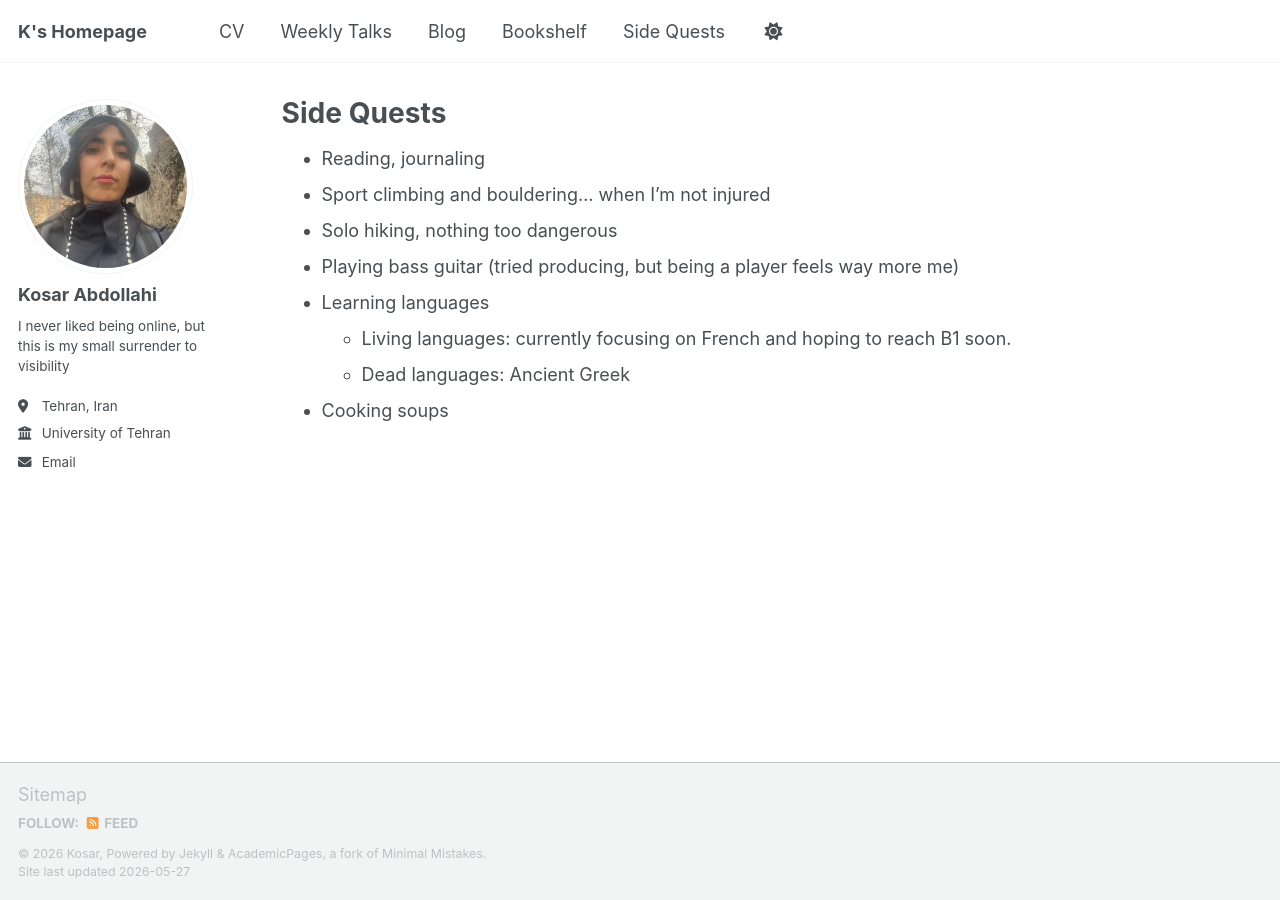
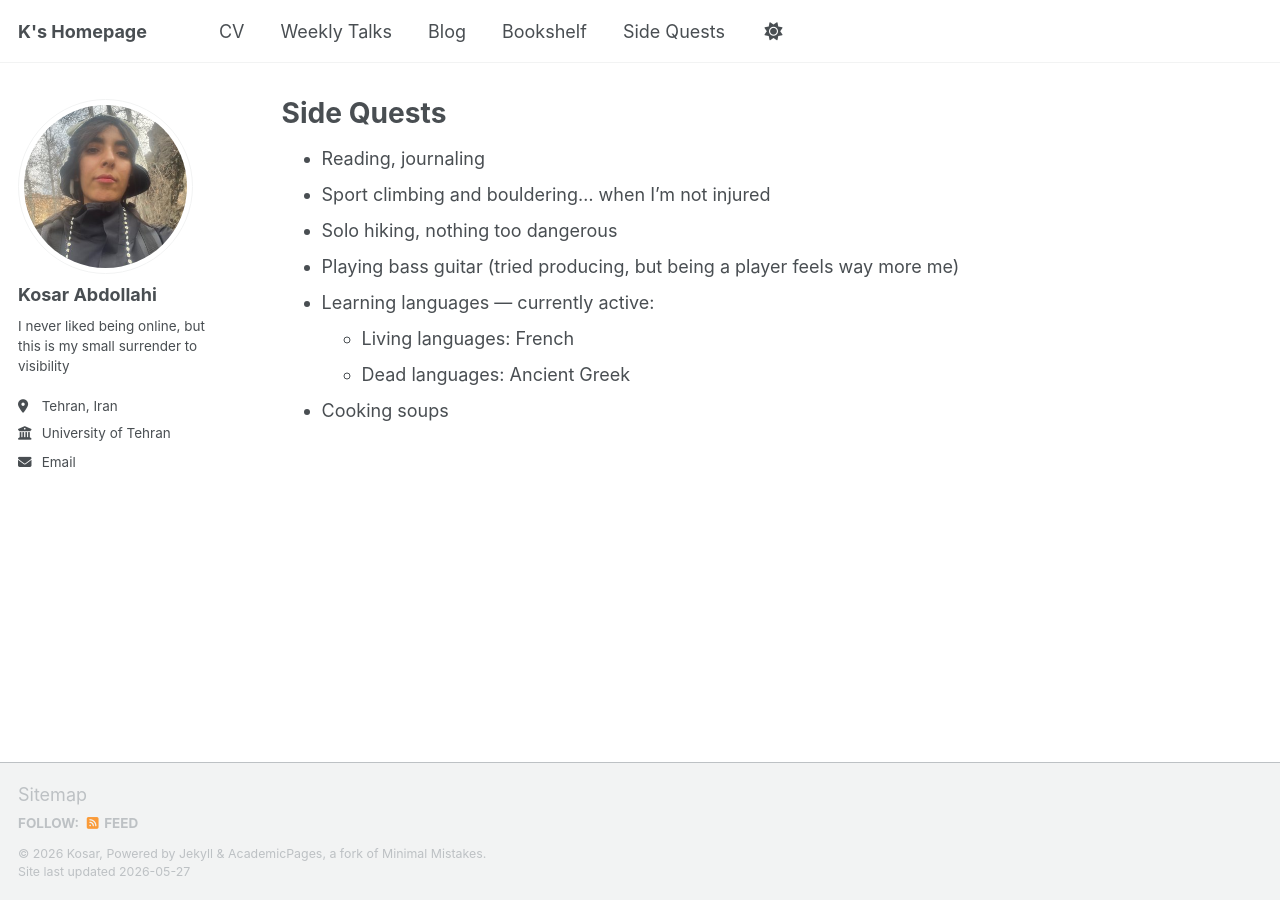
Before and after one commit to kabdollahi/kabdollahi.github.io, a Jekyll site: the page built from _pages/sidequests.md, in a window 1280 px wide. Built offline with Jekyll 4.4.1, drawn with Linux system fonts in a browser that asks for light colours; a script that is not in the unit is left out.

Commit message:
Update sidequests.md

```diff
--- a/_pages/sidequests.md
+++ b/_pages/sidequests.md
@@ -9,7 +9,7 @@ author_profile: true
 - Sport climbing and bouldering… when I'm not injured
 - Solo hiking, nothing too dangerous
 - Playing bass guitar (tried producing, but being a player feels way more me)
-- Learning languages
-  - Living languages: currently focusing on French and hoping to reach B1 soon.
+- Learning languages — currently active:
+  - Living languages: French
   - Dead languages: Ancient Greek
 - Cooking soups
```
